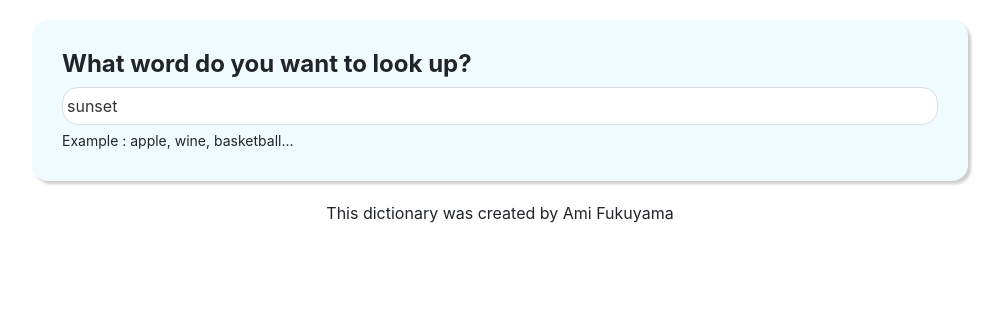
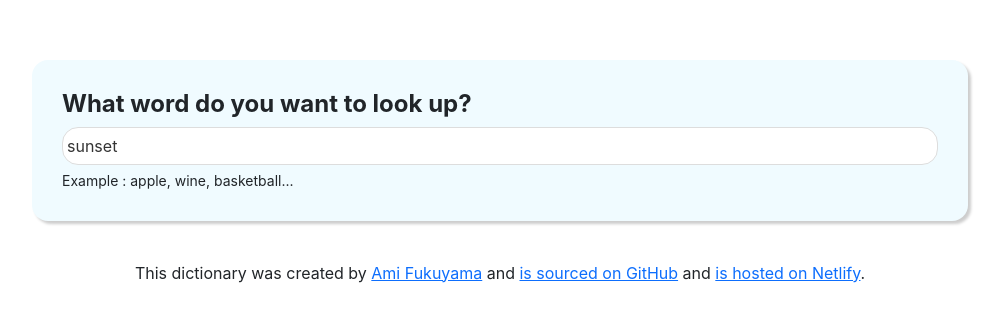
Before and after one commit to Ami0480/react-dictionary-project, a React (Create React App) app: page / in a window 1280 px wide. Shown: the top 322 px of the page, without its empty margins (140-1143 px from the left). Built offline with nearby package versions, Linux system fonts and the light colour scheme; no server answers.

Commit message:
Linked github and netlify

```diff
--- a/src/App.css
+++ b/src/App.css
@@ -1,8 +1,9 @@
 .App {
   max-width: 960px;
-  margin: 0 auto;
+  margin: 60px auto;
 }
 
 .App footer {
   text-align: center;
+  padding: 20px;
 }
--- a/src/App.js
+++ b/src/App.js
@@ -7,7 +7,27 @@ function App() {
       <div className="container">
         <Dictionary defaultKeyword="sunset" />
         <footer className="App-footer">
-          This dictionary was created by Ami Fukuyama
+          This dictionary was created by{" "}
+          <a href="https://github.com/Ami0480" target="_blank" rel="noreferrer">
+            Ami Fukuyama
+          </a>{" "}
+          and{" "}
+          <a
+            href="https://github.com/Ami0480/react-dictionary-project"
+            target="_blank"
+            rel="noreferrer"
+          >
+            is sourced on GitHub
+          </a>
+          {"  "}and{" "}
+          <a
+            href="https://effortless-meringue-e38e27.netlify.app"
+            target="_blank"
+            rel="noreferrer"
+          >
+            is hosted on Netlify
+          </a>
+          .
         </footer>
       </div>
     </div>
```
